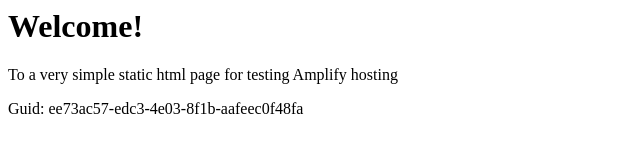
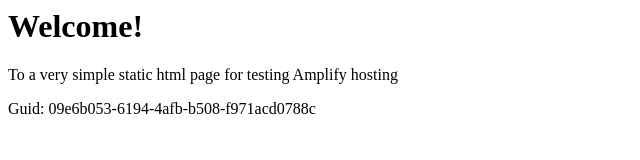
Before and after one commit to aws-aemilia-sin/Github-PR-Commit-Integration-Test-DoNotTouch-GitHubWebhookPushCanaryTest-v1-preprod-ap-southeast-1, a website: page src/index.html in a window 1280 px wide. Shown: the full height of the page, 0-640 px from the left. Drawn offline with Linux system fonts and the light colour scheme.

Commit message:
commit from integ tests

```diff
--- a/src/index.html
+++ b/src/index.html
@@ -12,6 +12,6 @@
 <body>
     <h1>Welcome!</h1>
     <p>To a very simple static html page for testing Amplify hosting</p>
-    <p>Guid: ee73ac57-edc3-4e03-8f1b-aafeec0f48fa</p></body>
+    <p>Guid: 09e6b053-6194-4afb-b508-f971acd0788c</p></body>
 
 </html>
```
